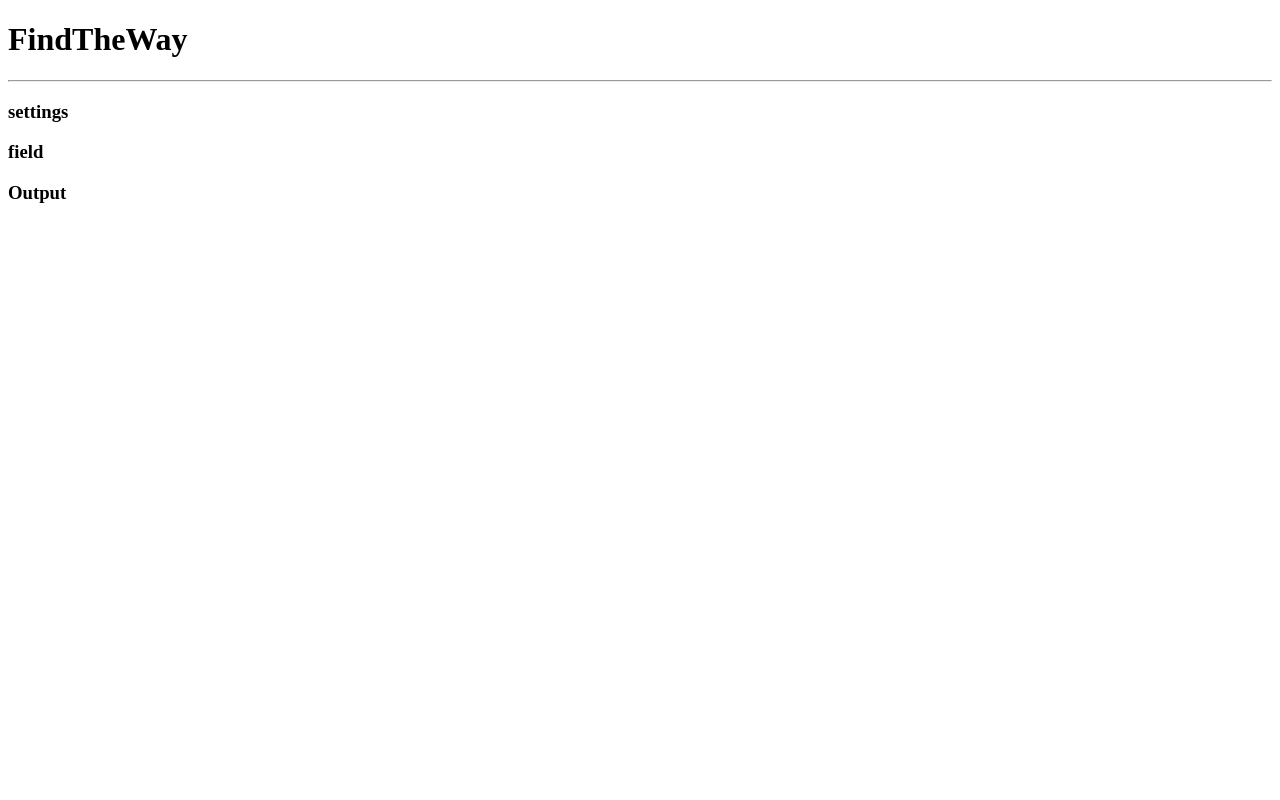
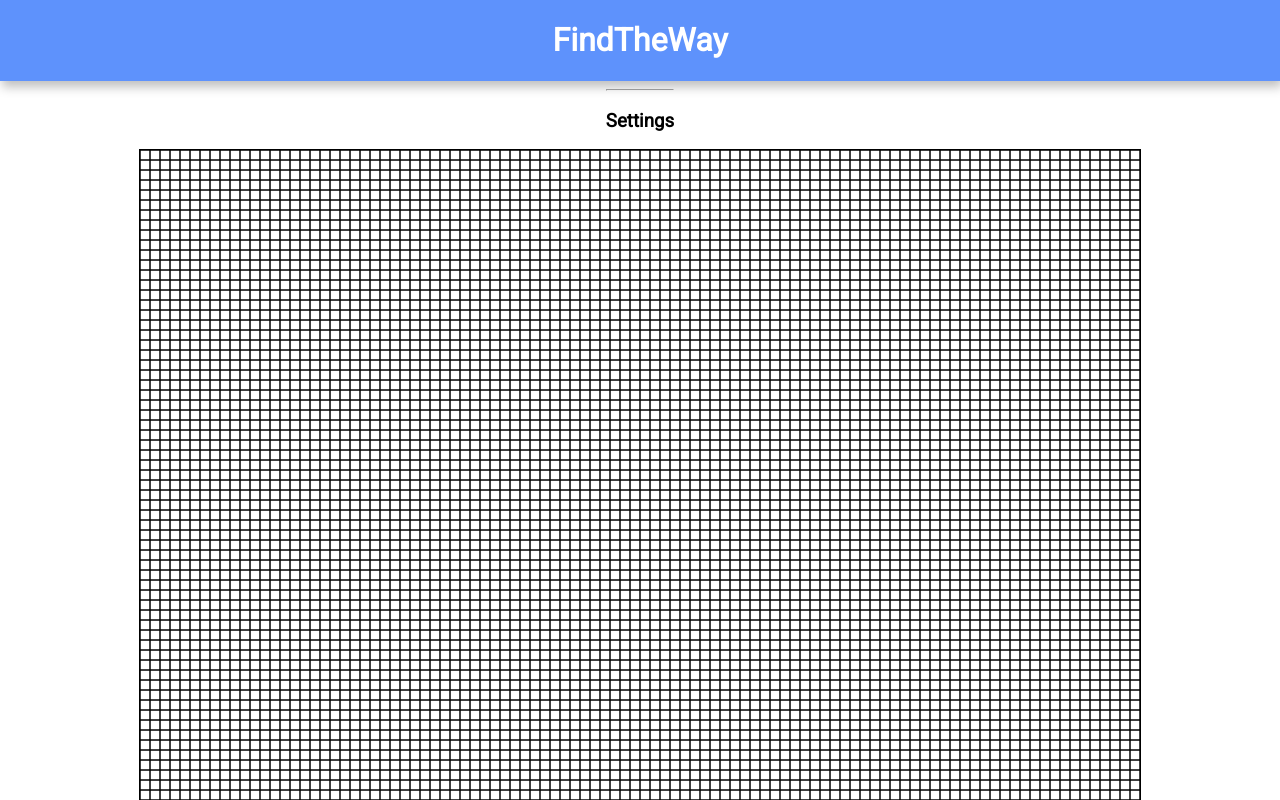
Before and after one commit to AntonKohnyuk/FindTheWay, a React (Create React App) app in the folder client/: page /main in a window 1280 px wide. Shown: the top 800 px of the page. Built offline with nearby package versions, Linux system fonts and the light colour scheme.

Commit message:
Add canvas and some styles

```diff
--- a/client/src/components/Field.tsx
+++ b/client/src/components/Field.tsx
@@ -1,4 +1,43 @@
+import { useEffect, useRef } from "react";
+import "./styles/field.scss";
 const Field = () => {
-  return <h3>field</h3>;
+  const grid: any = useRef(null);
+  const way = useRef(null);
+
+  useEffect(() => {
+    drawGrid();
+  }, []);
+
+  function drawGrid(width: number = 100, height: number = 100): void {
+    if (grid.current) {
+      const context = grid.current.getContext("2d");
+      context.lineWidth = 1;
+      let shift: number = 0;
+      for (let i = 0; i <= height; i++) {
+        context.beginPath();
+        context.moveTo(shift, 0);
+        context.lineTo(shift, grid.current.height);
+        context.stroke();
+
+        shift += 10;
+      }
+      shift = 0;
+      for (let i = 0; i <= width; i++) {
+        context.beginPath();
+        context.moveTo(0, shift);
+        context.lineTo(grid.current.width, shift);
+        context.stroke();
+
+        shift += 10;
+      }
+    }
+  }
+
+  return (
+    <div className="container">
+      <canvas ref={grid} className="grid" width={1000} height={1000}></canvas>
+      <canvas ref={way} className="way" width={1000} height={1000}></canvas>
+    </div>
+  );
 };
 export default Field;
--- a/client/src/components/Header.tsx
+++ b/client/src/components/Header.tsx
@@ -1,8 +1,8 @@
+import "./styles/header.scss";
 const Header = () => {
   return (
     <header>
       <h1>FindTheWay</h1>
-      <hr />
     </header>
   );
 };
--- a/client/src/components/Settings.tsx
+++ b/client/src/components/Settings.tsx
@@ -1,4 +1,9 @@
 const Settings = () => {
-  return <h3>settings</h3>;
+  return (
+    <section className="settings">
+      <hr />
+      <h3>Settings</h3>
+    </section>
+  );
 };
 export default Settings;
--- /dev/null
+++ b/client/src/components/styles/field.scss
@@ -0,0 +1,20 @@
+.container {
+  position: relative;
+  width: 100%;
+  height: 1000px;
+  display: flex;
+  align-items: center;
+  justify-content: center;
+}
+canvas {
+  position: absolute;
+  width: 1000px;
+  height: 1000px;
+  border: 1px solid #000;
+  &.bg {
+    z-index: 1;
+  }
+  &.way {
+    z-index: 3;
+  }
+}
--- /dev/null
+++ b/client/src/components/styles/header.scss
@@ -0,0 +1,10 @@
+@import "src/entities/styles/theme";
+
+header {
+  display: flex;
+  flex-direction: column;
+  align-items: center;
+  background-color: $bgcolor-header;
+  color: $primary-color-second;
+  box-shadow: 2px 6px 10px $shadow-color;
+}
--- /dev/null
+++ b/client/src/components/styles/settings.scss
@@ -0,0 +1,2 @@
+.settings {
+}
--- /dev/null
+++ b/client/src/entities/styles/_theme.scss
@@ -0,0 +1,6 @@
+$primary-color-first: black;
+$primary-color-second: white;
+$shadow-color: #bfbfbf;
+$bgcolor-header: #5e92fc;
+$start-point: #18f000;
+$end-point: #f60000;
--- a/client/src/index.scss
+++ b/client/src/index.scss
@@ -0,0 +1,8 @@
+@import url("https://fonts.googleapis.com/css2?family=Roboto:wght@300;400&display=swap");
+html,
+body {
+  margin: 0;
+  padding: 0;
+  font-family: "Roboto", sans-serif;
+  box-sizing: border-box;
+}
--- a/client/src/pages/MainPage.tsx
+++ b/client/src/pages/MainPage.tsx
@@ -1,19 +1,14 @@
 import Field from "../components/Field";
 import Output from "../components/Output";
 import Settings from "../components/Settings";
+import "./styles/mainPage.scss";
 
 const MainPage = () => {
   return (
-    <section>
-      <div>
-        <Settings></Settings>
-      </div>
-      <div>
-        <Field></Field>
-      </div>
-      <div>
-        <Output></Output>
-      </div>
+    <section className="main">
+      <Settings></Settings>
+      <Field></Field>
+      <Output></Output>
     </section>
   );
 };
--- /dev/null
+++ b/client/src/pages/styles/mainPage.scss
@@ -0,0 +1,6 @@
+.main {
+  position: relative;
+  display: flex;
+  flex-direction: column;
+  align-items: center;
+}
```
